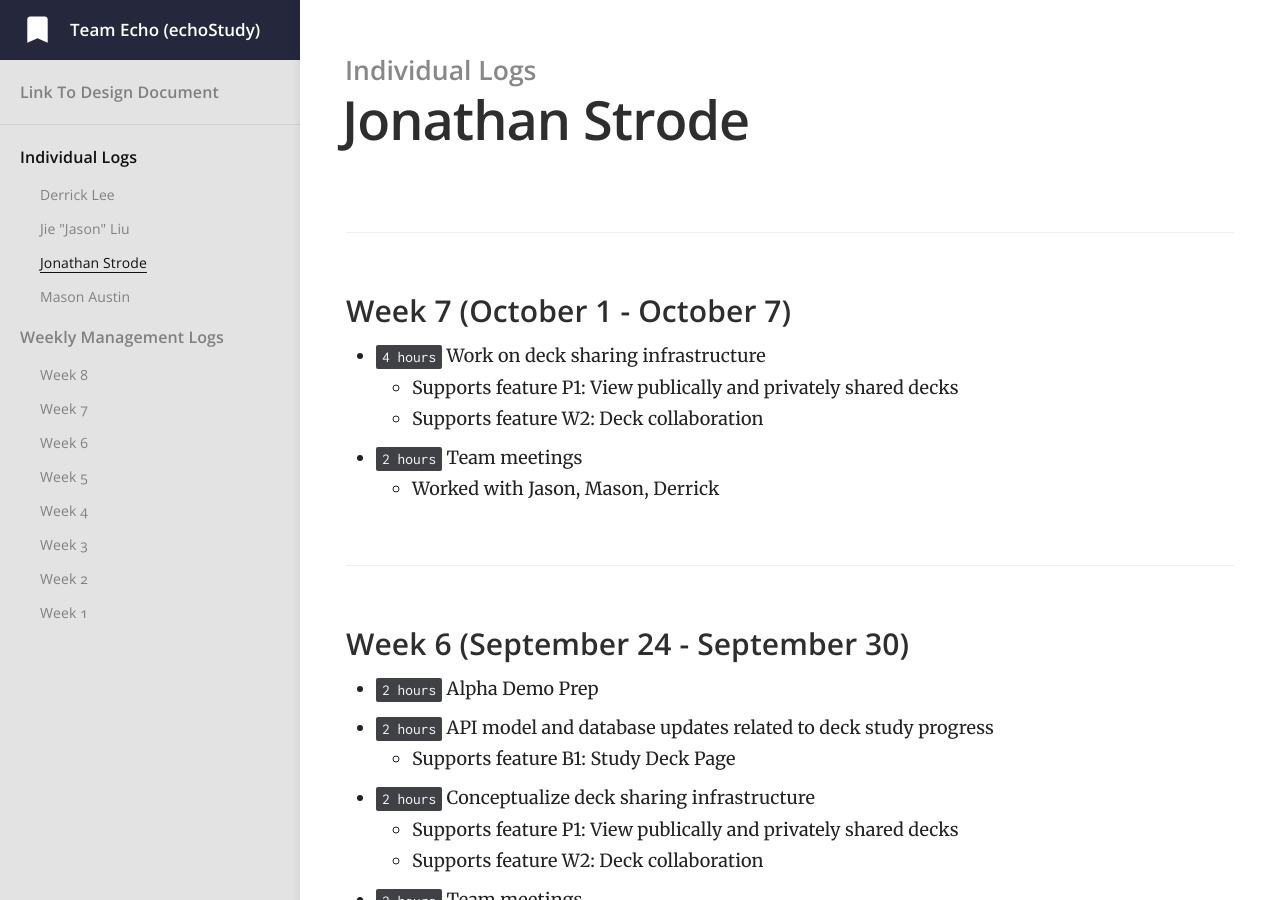
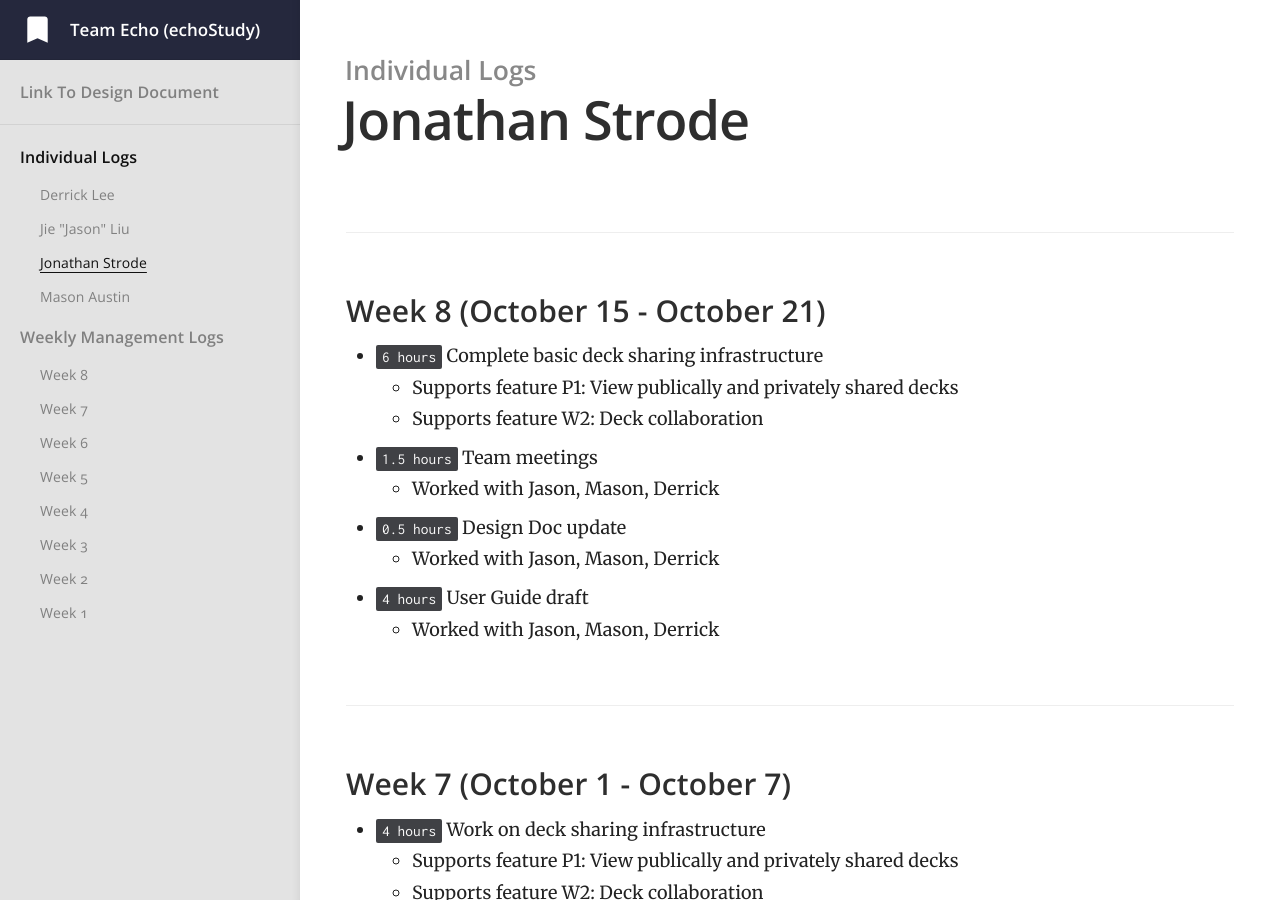
Before and after one commit to jiejasonliu/team-echo-site, a Jekyll site: the page built from _docs/individual-logs/jonstrode-logs.md, in a window 1280 px wide and 900 px high. Built offline with Jekyll 4.4.1, drawn with Linux system fonts in a browser that asks for light colours.

Commit message:
Add Jon's Week 8 Logs

```diff
--- a/_docs/individual-logs/jonstrode-logs.md
+++ b/_docs/individual-logs/jonstrode-logs.md
@@ -3,6 +3,17 @@ title: Jonathan Strode
 category: Individual Logs
 order: 2
 ---
+
+### Week 8 (October 15 - October 21)
+  - `6 hours` Complete basic deck sharing infrastructure
+    - Supports feature P1: View publically and privately shared decks
+    - Supports feature W2: Deck collaboration
+  - `1.5 hours` Team meetings
+    - Worked with Jason, Mason, Derrick
+  - `0.5 hours` Design Doc update
+    - Worked with Jason, Mason, Derrick
+  - `4 hours` User Guide draft
+    - Worked with Jason, Mason, Derrick
 
 ### Week 7 (October 1 - October 7)
   - `4 hours` Work on deck sharing infrastructure
```
